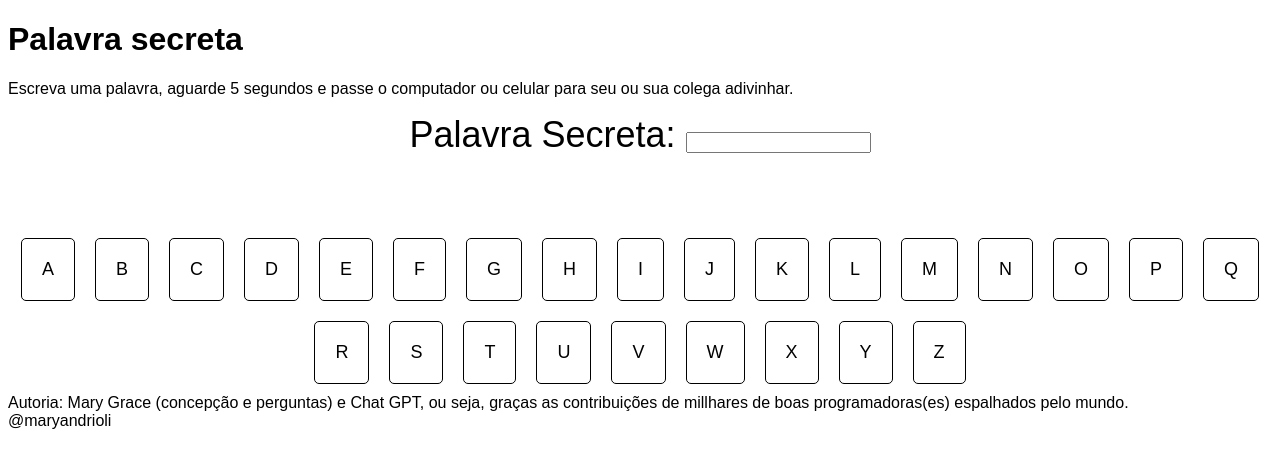
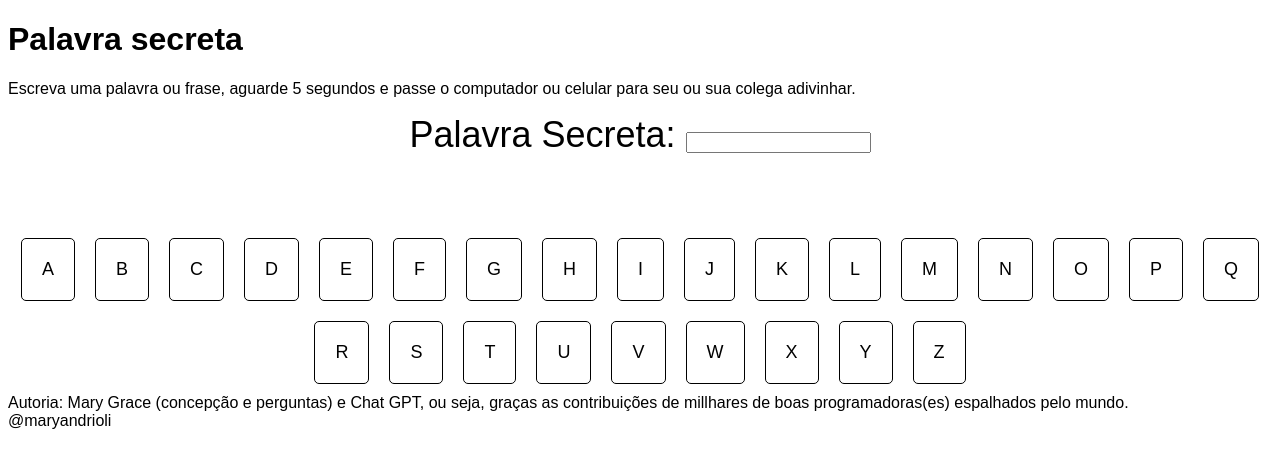
Before and after one commit to maryandrioli/jogodaforca, a plain HTML site: page index.html in a window 1280 px wide. Drawn offline with Linux system fonts and the light colour scheme.

Commit message:
Update index.html

```diff
--- a/index.html
+++ b/index.html
@@ -2,12 +2,12 @@
 <html>
   <head>
     <meta charset="UTF-8">
-    <title>Jogo da Forca</title>
+    <title> Crie suas adivinhas </title>
     <link rel="stylesheet" type="text/css" href="style.css">
   </head>
   <body onload="reiniciar()">
 <h1> Palavra secreta </h1>
-  <p>  Escreva uma palavra, aguarde 5 segundos e passe o computador ou celular para seu ou sua colega adivinhar. </p>
+  <p>  Escreva uma palavra ou frase, aguarde 5 segundos e passe o computador ou celular para seu ou sua colega adivinhar. </p>
     <div id="palavra_secreta_div">
       Palavra Secreta: <input type="text" id="palavra_secreta">
     </div>
```
